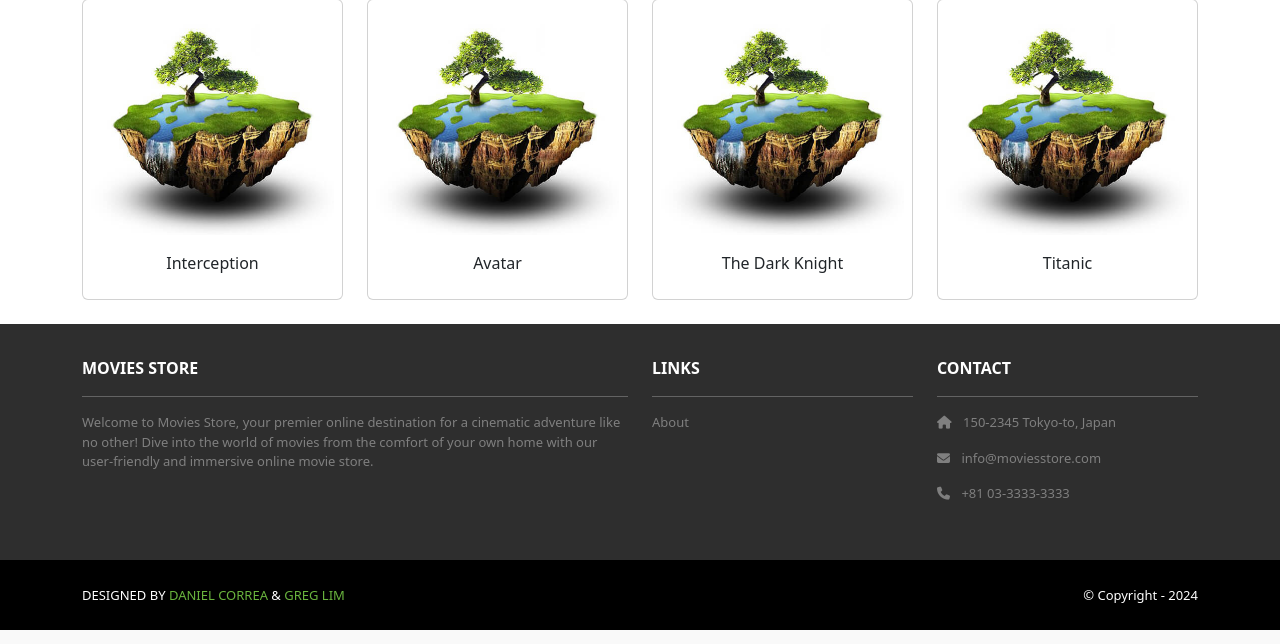
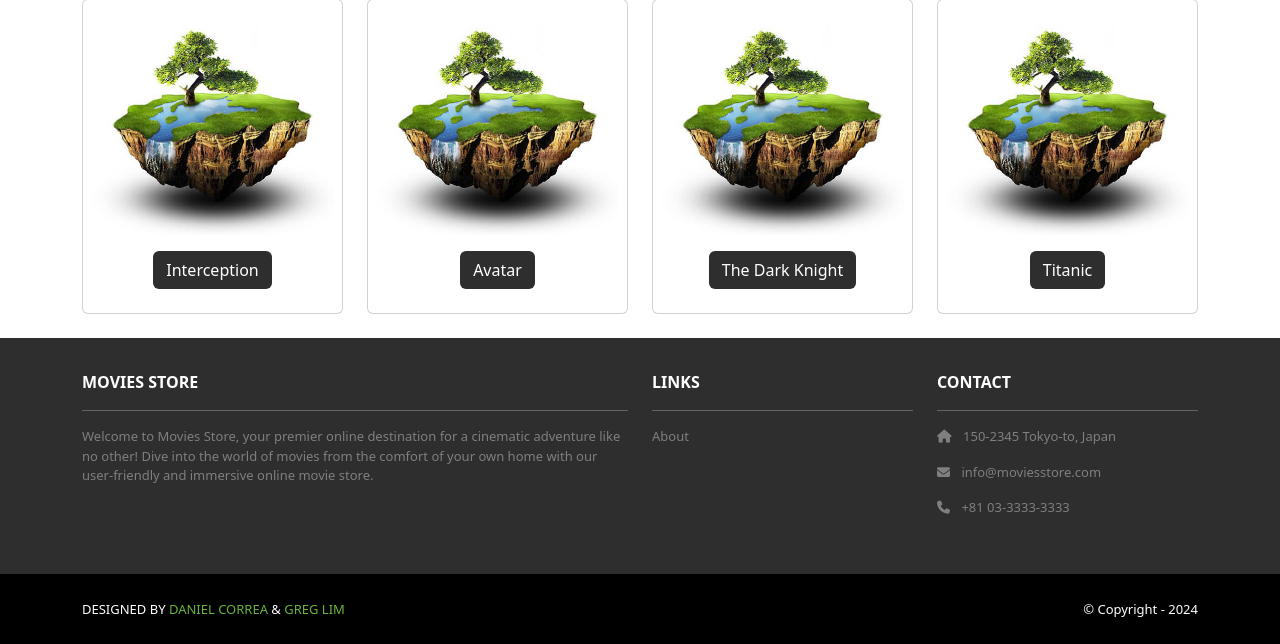
Before and after one commit to OIITuMuCT/Moviesstore, a Django app: page /movies/ in a window 1280 px wide. Shown: the part 202-846 px from the top of the page. Run offline with Django 5.2, Linux system fonts and the light colour scheme; some libraries are stand-ins or nearby versions.

Commit message:
Adding individual movie links on the movies page

```diff
--- a/moviesstore/movies/templates/movies/index.html
+++ b/moviesstore/movies/templates/movies/index.html
@@ -1,7 +1,7 @@
 {% extends "base.html" %}
+
+{% block content %}
 {% load static %}
-{% block content %}
-
 <div class="p-3">
     <div class="container">
         <div class="row mt-3">
@@ -17,7 +17,11 @@
                     <img src="{% static "img/about.jpg" %}"
                         class="card-img-top rounded">
                     <div class="card-body text-center">
+                        <a href="{% url "movies.show" id=movie.id %}"
+                            class="btn bg-dark text-white">
                         {{ movie.name }}
+                        </a>
+
                     </div>
                 </div>
             </div>
```
